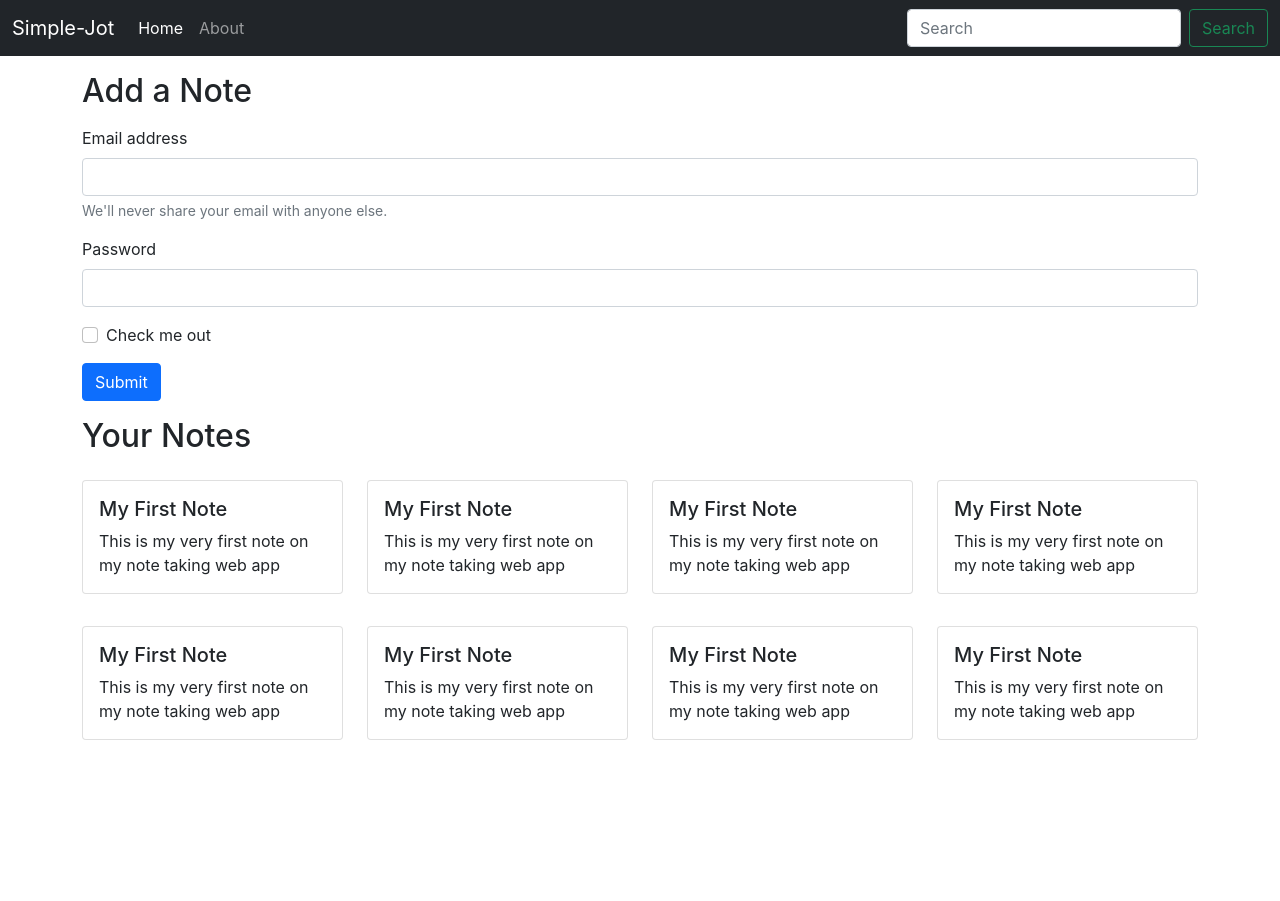
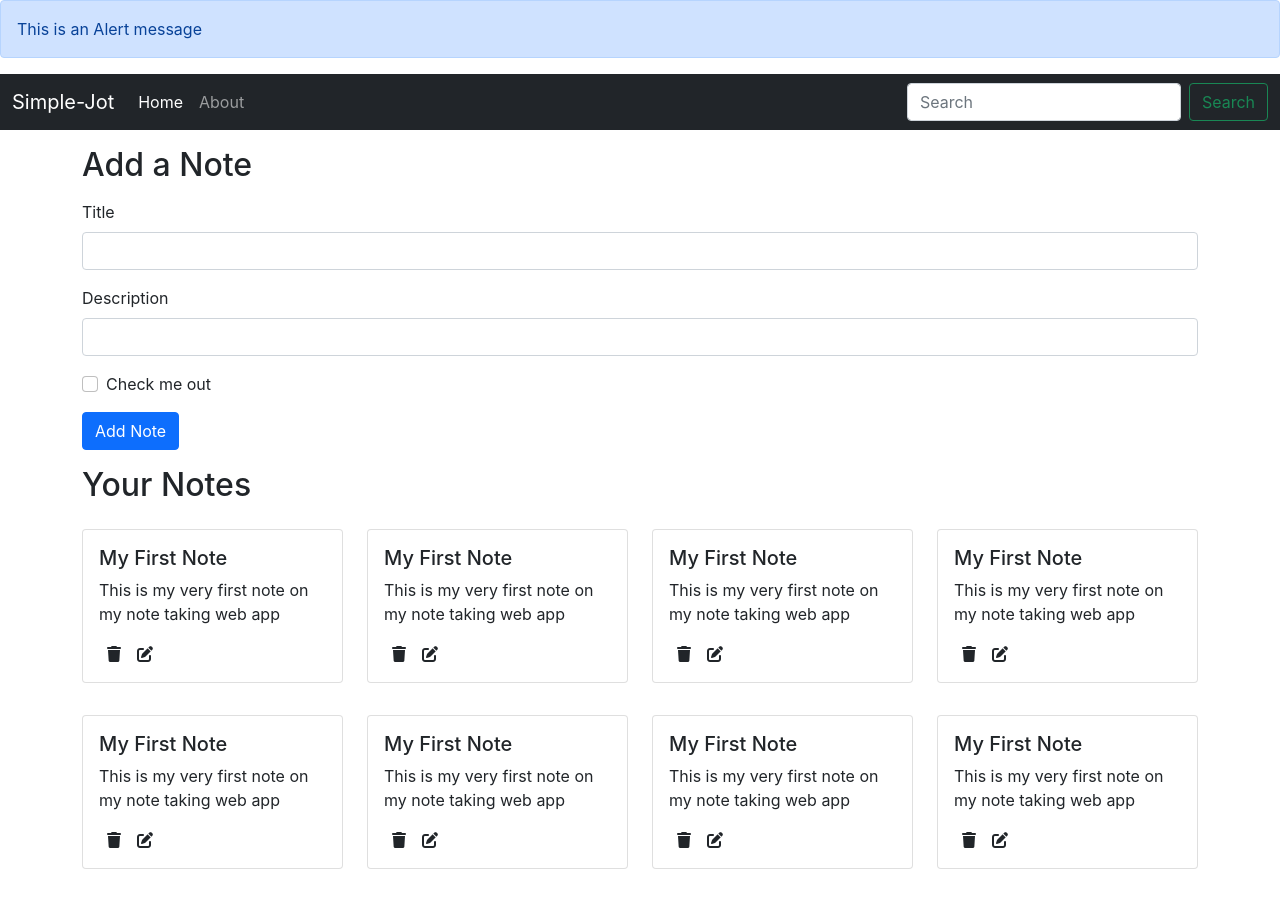
Before and after one commit to Fakhruddin-Hussain/simple-Jot, a React (Create React App) app in the folder simplejot-frontend/: page / in a window 1280 px wide. Before the commit the page ends 800 px from the top, so only its background shows below. Built offline with nearby package versions, Linux system fonts and the light colour scheme.

Commit message:
Added Add & Delete notes without API call

```diff
--- a/simplejot-frontend/public/index.html
+++ b/simplejot-frontend/public/index.html
@@ -28,6 +28,7 @@
   <body>
     <noscript>You need to enable JavaScript to run this app.</noscript>
     <div id="root"></div>
+    <script src="https://kit.fontawesome.com/6655e3ba7a.js" crossorigin="anonymous"></script>
     <!-- Option 1: Bootstrap Bundle with Popper -->
     <script
       src="https://cdn.jsdelivr.net/npm/bootstrap@5.1.3/dist/js/bootstrap.bundle.min.js"
--- a/simplejot-frontend/src/App.css
+++ b/simplejot-frontend/src/App.css
@@ -36,3 +36,7 @@
     transform: rotate(360deg);
   }
 }
+
+.deletebutton, .editbutton{
+ cursor: pointer
+}
--- a/simplejot-frontend/src/App.js
+++ b/simplejot-frontend/src/App.js
@@ -1,4 +1,5 @@
 import './App.css';
+import Alert from './components/Alert';
 import {
   BrowserRouter as Router,
   Routes,
@@ -13,6 +14,7 @@
     <>
     <NoteState>
       <Router>
+        <Alert message="This is an Alert message"/>
         <Navbar />
         <Routes>
           <Route exact path="/about" element={<About/>}>
--- a/simplejot-frontend/src/components/About.js
+++ b/simplejot-frontend/src/components/About.js
@@ -1,5 +1,3 @@
-import NoteContext from '../context/notes/noteContext'
-import React, { useContext,useEffect } from 'react'
 
 const About = () => {
   return (
--- /dev/null
+++ b/simplejot-frontend/src/components/AddNote.js
@@ -0,0 +1,39 @@
+import React, { useContext, useState } from 'react'
+import NoteContext from '../context/notes/noteContext'
+
+function AddNote() {
+  const context = useContext(NoteContext);
+  const {addNote}= context;
+  const [note,setNote] = useState({title:"",description:"",tag:""})
+
+  const handleClick=(e)=>{
+    e.preventDefault();
+    addNote(note.title,note.description,note.tag);
+  }
+  const onChange=(e)=>{
+    setNote({...note,[e.target.name]:e.target.value})
+  }
+
+  return (
+    <>
+    <h2>Add a Note</h2>
+      <form className='my-3'>
+        <div class="mb-3">
+          <label for="exampleInputEmail1" class="form-label">Title</label>
+          <input type="text" class="form-control" id="title" name="title" aria-describedby="emailHelp" onChange={onChange} />
+        </div>
+        <div class="mb-3">
+          <label for="exampleInputPassword1" class="form-label">Description</label>
+          <input type="text" class="form-control" id="description" name="description" onChange={onChange} />
+        </div>
+        <div class="mb-3 form-check">
+          <input type="checkbox" class="form-check-input" id="exampleCheck1" />
+          <label class="form-check-label" for="exampleCheck1">Check me out</label>
+        </div>
+        <button type="submit" class="btn btn-primary" onClick={handleClick}>Add Note</button>
+      </form>
+      </>
+  )
+}
+
+export default AddNote
--- /dev/null
+++ b/simplejot-frontend/src/components/Alert.js
@@ -0,0 +1,11 @@
+import React from 'react'
+
+function Alert(props) {
+    return (
+        <div class="alert alert-primary" role="alert">
+            {props.message}
+        </div>
+    )
+}
+
+export default Alert
--- a/simplejot-frontend/src/components/Home.js
+++ b/simplejot-frontend/src/components/Home.js
@@ -1,5 +1,6 @@
 import React from 'react';
 import Notes from './Notes';
+import AddNote from './AddNote';
 
 
 const Home = () => {
@@ -7,23 +8,7 @@
   return (
     <div>
       <div className='container my-3'>
-      <h2>Add a Note</h2>
-      <form className='my-3'>
-        <div class="mb-3">
-          <label for="exampleInputEmail1" class="form-label">Email address</label>
-          <input type="email" class="form-control" id="exampleInputEmail1" aria-describedby="emailHelp" />
-          <div id="emailHelp" class="form-text">We'll never share your email with anyone else.</div>
-        </div>
-        <div class="mb-3">
-          <label for="exampleInputPassword1" class="form-label">Password</label>
-          <input type="password" class="form-control" id="exampleInputPassword1" />
-        </div>
-        <div class="mb-3 form-check">
-          <input type="checkbox" class="form-check-input" id="exampleCheck1" />
-          <label class="form-check-label" for="exampleCheck1">Check me out</label>
-        </div>
-        <button type="submit" class="btn btn-primary">Submit</button>
-      </form>
+      <AddNote/>
       <Notes/>
       </div>
     </div>
--- a/simplejot-frontend/src/components/NoteItem.js
+++ b/simplejot-frontend/src/components/NoteItem.js
@@ -1,17 +1,18 @@
-import React from 'react'
+import React, { useContext } from 'react'
+import NoteContext from '../context/notes/noteContext'
 
 function NoteItem(props) {
     const { note } = props
+    const context= useContext(NoteContext);
+    const {deleteNote} = context;
     return (
         <div className='col-md-3'>
-            {/* <h4>{note.title}</h4>
-            <p>{note.description}</p> */}
-
             <div className="card my-3">
                     <div className="card-body">
                         <h5 className="card-title">{note.title}</h5>
                         <p className="card-text">{note.description}</p>
-                        {/* <a href="#" class="btn btn-primary">Go somewhere</a> */}
+                        <i className="deletebutton fa-solid fa-trash mx-2" onClick={()=>{ deleteNote(note._id)}}></i>
+                        <i className="editbutton fa-solid fa-pen-to-square mx-2" ></i>
                     </div>
             </div>
         </div>
--- a/simplejot-frontend/src/components/Notes.js
+++ b/simplejot-frontend/src/components/Notes.js
@@ -1,16 +1,16 @@
-import React, {useContext} from 'react'
+import React, { useContext } from 'react'
 import NoteContext from '../context/notes/noteContext';
 import NoteItem from './NoteItem';
 
 
 const Notes = () => {
-      const context=useContext(NoteContext);
-  const {notes,setNotes} = context;
+    const context = useContext(NoteContext);
+    const { notes } = context;
     return (
         <div className='row my-3'>
             <h2>Your Notes</h2>
             {notes.map((note) => {
-                return <NoteItem note={note}/>;
+                return <NoteItem note={note} />;
             })}
         </div>
     )
--- a/simplejot-frontend/src/context/notes/noteState.js
+++ b/simplejot-frontend/src/context/notes/noteState.js
@@ -4,7 +4,7 @@
 const NoteState = (props) => {
   const initialNotes = [
     {
-      _id: "683f2f9ba3f0c3dca4181030",
+      _id: "683f2f9ba3f0c3dca4181010",
       user: "683e5f46b3f86a66e73685fa",
       title: "My First Note",
       description: "This is my very first note on my note taking web app",
@@ -13,7 +13,7 @@
       __v: 0,
     },
     {
-      _id: "683f2f9ba3f0c3dca4181030",
+      _id: "683f2f9ba3f0c3dca4181430",
       user: "683e5f46b3f86a66e73685fa",
       title: "My First Note",
       description: "This is my very first note on my note taking web app",
@@ -22,7 +22,7 @@
       __v: 0,
     },
     {
-      _id: "683f2f9ba3f0c3dca4181030",
+      _id: "683f2f9ba3f0c33dca4181030",
       user: "683e5f46b3f86a66e73685fa",
       title: "My First Note",
       description: "This is my very first note on my note taking web app",
@@ -31,7 +31,7 @@
       __v: 0,
     },
     {
-      _id: "683f2f9ba3f0c3dca4181030",
+      _id: "683f2f9ba3f0c2fd3dca4181030",
       user: "683e5f46b3f86a66e73685fa",
       title: "My First Note",
       description: "This is my very first note on my note taking web app",
@@ -40,7 +40,7 @@
       __v: 0,
     },
     {
-      _id: "683f2f9ba3f0c3dca4181030",
+      _id: "683f2f9ba3f0cfdg3dca4181030",
       user: "683e5f46b3f86a66e73685fa",
       title: "My First Note",
       description: "This is my very first note on my note taking web app",
@@ -49,7 +49,7 @@
       __v: 0,
     },
     {
-      _id: "683f2f9ba3f0c3dca4181030",
+      _id: "683f2f9ba3f0c3ddfsgca4181030",
       user: "683e5f46b3f86a66e73685fa",
       title: "My First Note",
       description: "This is my very first note on my note taking web app",
@@ -58,7 +58,7 @@
       __v: 0,
     },
     {
-      _id: "683f2f9ba3f0c3dca4181030",
+      _id: "683f2f9ba3f0c3dserfsca4181030",
       user: "683e5f46b3f86a66e73685fa",
       title: "My First Note",
       description: "This is my very first note on my note taking web app",
@@ -67,7 +67,7 @@
       __v: 0,
     },
     {
-      _id: "683f2f9ba3f0c3dca4181030",
+      _id: "683f2f9ba3fef0c3dca4181030",
       user: "683e5f46b3f86a66e73685fa",
       title: "My First Note",
       description: "This is my very first note on my note taking web app",
@@ -78,8 +78,41 @@
   ];
   const [notes,setNotes]= useState(initialNotes)
 
+  // Add a new Note
+  const addNote=(title, description,tag)=>{
+    // TODO: API call
+    const note = {
+      _id: "683f2f9ba3f0c3dca4181030",
+      user: "683e5f46b3f86a66e73685fa",
+      title: title,
+      description: description,
+      tag: tag,
+      date: "2025-06-03T17:23:39.942Z",
+      __v: 0,
+    };
+    setNotes( notes.concat(note));
+  }
+
+  // Delete an existing note
+  const deleteNote=(id)=>{
+    // TODO: API Call
+    setNotes(notes.filter(note=> note._id !== id))
+  }
+
+  // Edit an existing note
+  const editNote=(id,title,description,tag)=>{
+    for (let index = 0; index < notes.length; index++) {
+      const element = notes[index];
+      if (element._id===id) {
+        element.title=title;
+        element.description=description;
+        element.tag=tag;
+      }
+    }
+  }
+
   return (
-    <NoteContext.Provider value={{notes,setNotes}}>
+    <NoteContext.Provider value={{notes, addNote, deleteNote, editNote}}>
         {props.children}
     </NoteContext.Provider>
   );
```
